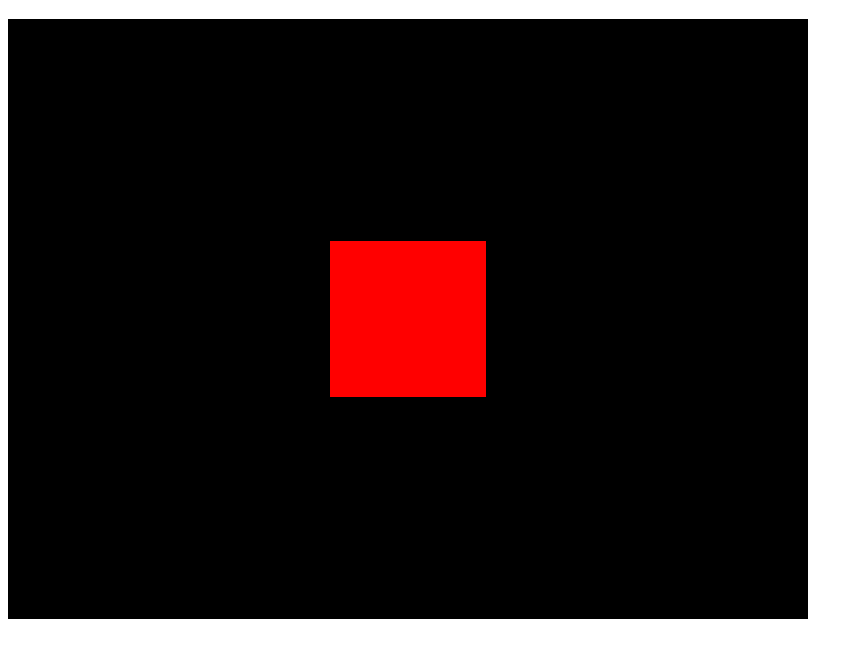
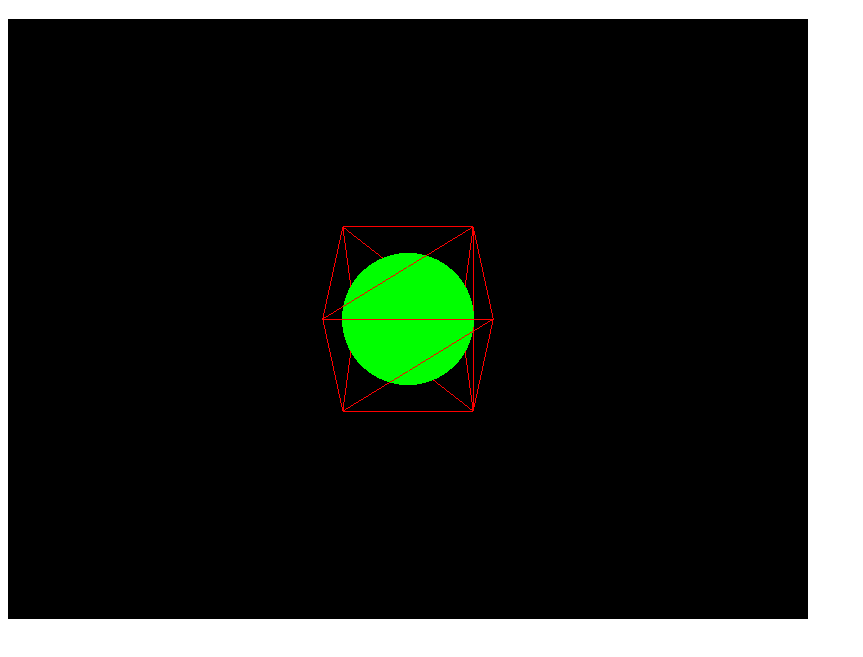
Before and after one commit to tkastriot/CG130145, a website built with Vite: page index.html in a window 1280 px wide. Shown: the part 61-718 px from the top of the page, without its empty margins (0-863 px from the left). Built offline with nearby package versions, Linux system fonts and the light colour scheme.

Commit message:
classwork

```diff
--- a/index.html
+++ b/index.html
@@ -6,7 +6,7 @@
 <body>
     <h1>Java e dyte - Transformimet</h1>
 
-    <div id="scene"></canvas>
+    <div id="scene"></div>
 
     <script type="module" src="./script.js"></script>
 
--- a/script.js
+++ b/script.js
@@ -1,14 +1,52 @@
 import * as THREE from 'three';
 
 const scene = new THREE.Scene();
-const geometry = new THREE.BoxGeometry(1, 1, 1);
-const material = new THREE.MeshBasicMaterial({ color: 0xff0000 });
-const mesh = new THREE.Mesh(geometry, material);
-scene.add(mesh)
+const boxGeometry = new THREE.BoxGeometry(1, 1, 1);
+const boxMaterial = new THREE.MeshBasicMaterial({
+    color: 0xff0000 ,
+    wireframe:true
+
+});
+
+const box = new THREE.Mesh(boxGeometry, boxMaterial);
+const sphereGeometry = new THREE.SphereGeometry(0.5,32,32);
+const sphereMaterial = new THREE.MeshBasicMaterial({
+     color: 0x00ff00,
+});
+const sphere = new THREE.Mesh(sphereGeometry,sphereMaterial);
+scene.add(sphere);
+
+const box1 = new THREE.Mesh(boxGeometry, boxMaterial);
+const sphere1Geometry = new THREE.SphereGeometry(0.5,32,32);
+const sphere1Material = new THREE.MeshBasicMaterial({
+     color: 0x00ff00,
+});
+const sphere1 = new THREE.Mesh(sphereGeometry,sphereMaterial);
+scene.add(sphere1);
+
+const box2 = new THREE.Mesh(boxGeometry, boxMaterial);
+const sphere2Geometry = new THREE.SphereGeometry(0.5,32,32);
+const sphere2Material = new THREE.MeshBasicMaterial({
+     color: 0x00ff00,
+});
+const sphere2 = new THREE.Mesh(sphereGeometry,sphereMaterial);
+scene.add(sphere2);
+
+
+
+
+scene.add(box)
 const sizes = {
     width: 800,
     height: 600
 }
+//mesh.scale.x=0,5;
+//mesh.scale.y=4;
+box.rotation.x=Math.PI/4;
+
+//mesh.position.x=-1
+//mesh.position.y=1
+//mesh.position.z=1
 
 // Camera
 const camera = new THREE.PerspectiveCamera(75, sizes.width / sizes.height);
```
